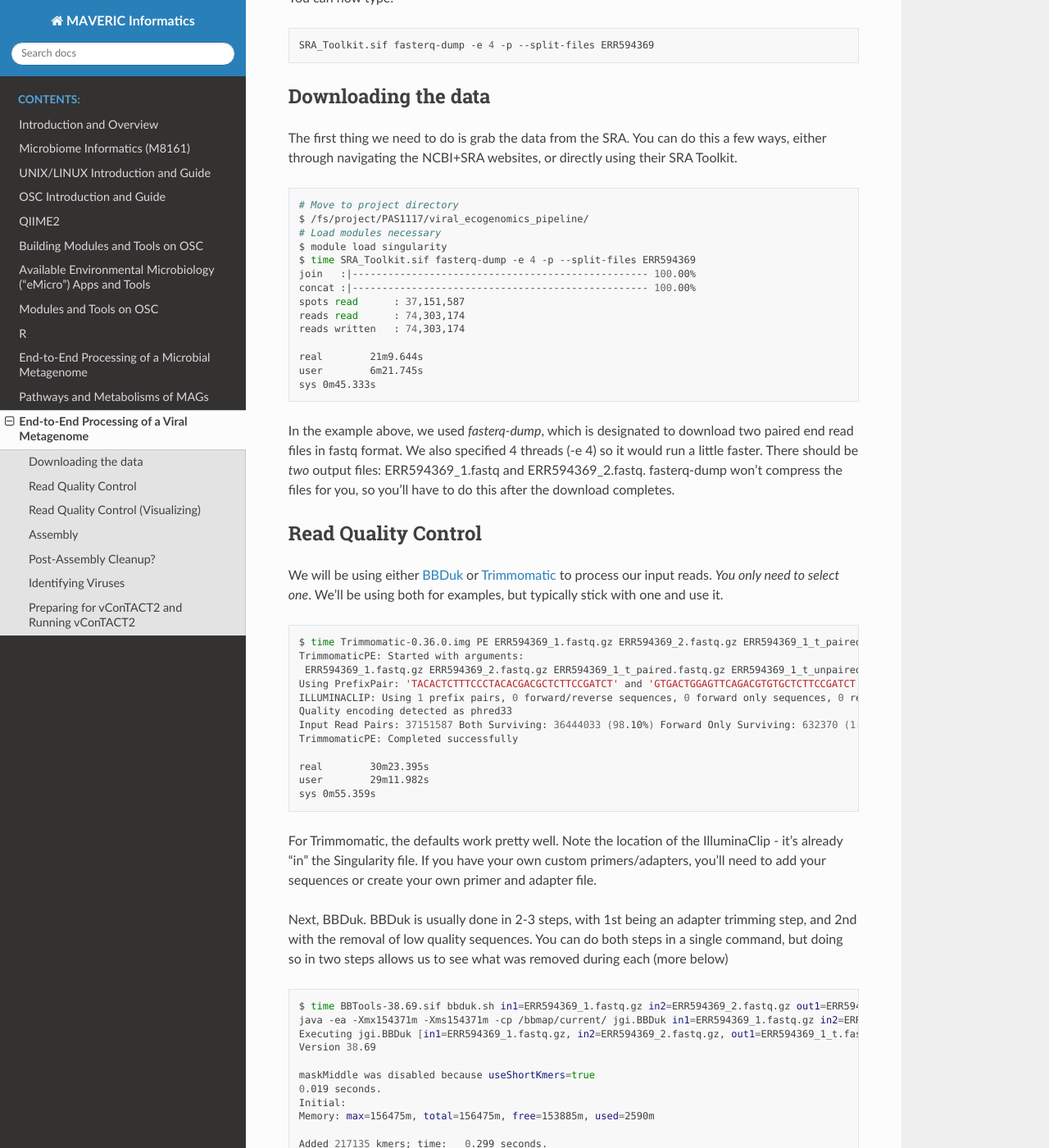
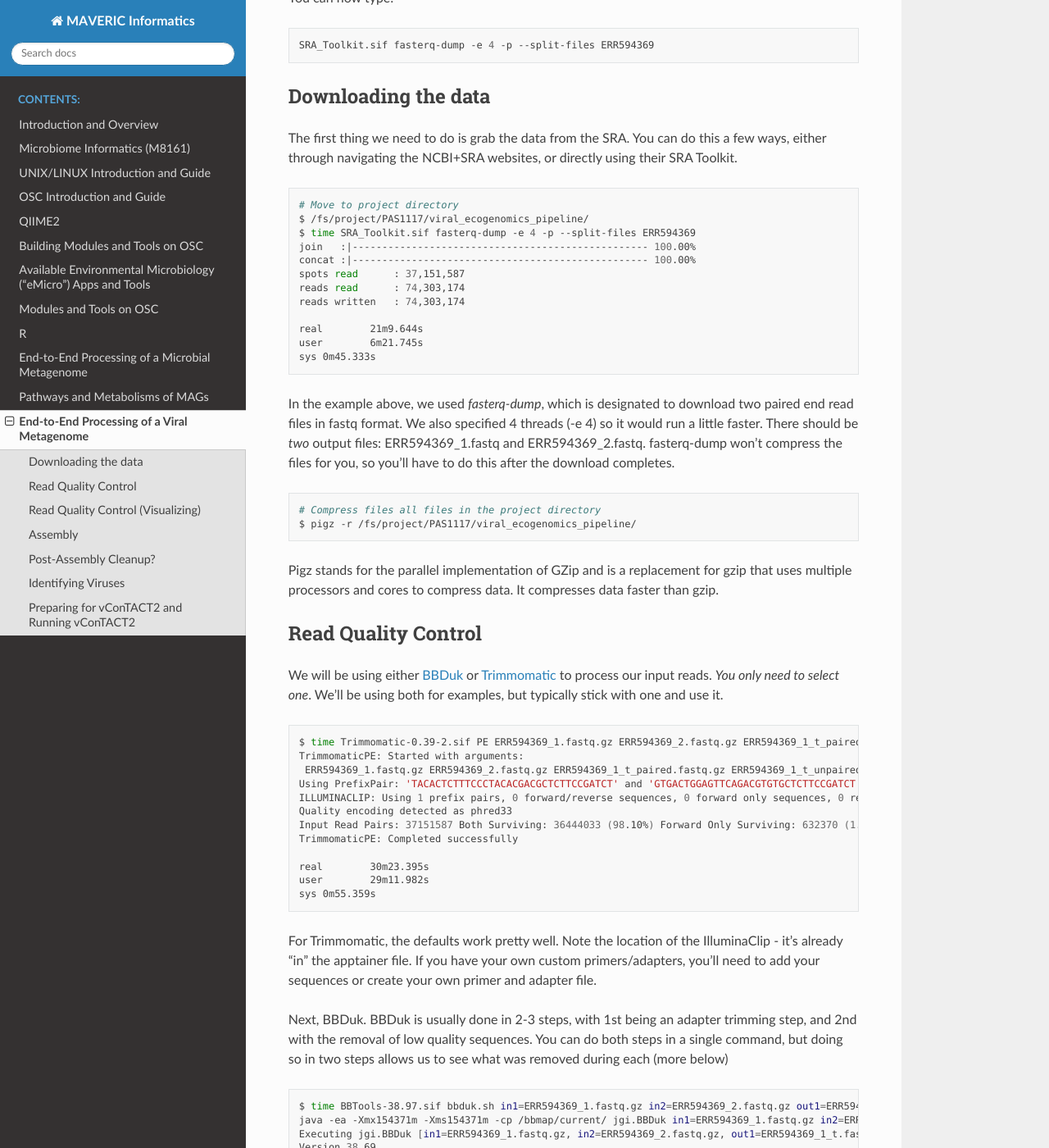
Before and after one commit to MAVERIC-Labs/MAVERIC_informatics, a Sphinx documentation site: the page built from docs/source/Processing-a-Viral-Metagenome.rst, in a window 1280 px wide and 1400 px high, scrolled down 739 px. Shown: the whole window at 82% size. Built offline with Sphinx 7.4.7 and the Read the Docs theme 3.1.0, drawn with Linux system fonts in a browser that asks for light colours; some of the changed text lies outside the part shown.

Commit message:
edited viral metagenome processing

```diff
--- a/docs/source/Processing-a-Viral-Metagenome.rst
+++ b/docs/source/Processing-a-Viral-Metagenome.rst
@@ -10,12 +10,12 @@ the data from SRA.
 This will include (nearly) all steps and *most* of the results returned from the command line. Clearly, some outputs
 can't be nicely placed here, but are available (as links to files) or in the M8161 project directory.
 
-Everything here uses Singularity. All of the singularity images are located at:
+Everything here uses apptainer. All of the apptainer images are located at:
 
 **/users/PAS1117/osu9664/eMicro-Apps/**
 
-So you must prepend each \*.img, \*.simg or \*.sif Singularity container w/ this path OR link them (see :ref:`UNIX_LINUX`).
-Another way to avoid needing to prepend every Singularity container is to add them to your $PATH
+So you must prepend each \*.img, \*.simg or \*.sif apptainer container w/ this path OR link them (see :ref:`UNIX_LINUX`).
+Another way to avoid needing to prepend every apptainer container is to add them to your $PATH
 
 .. code-block:: bash
 
@@ -25,7 +25,7 @@ Now, instead of typing:
 
 .. code-block:: bash
 
-    singularity run /users/PAS1117/osu9664/eMicro-Apps/SRA_Toolkit.sif fasterq-dump -e 4 -p --split-files ERR594369
+    apptainer run /users/PAS1117/osu9664/eMicro-Apps/SRA_Toolkit.sif fasterq-dump -e 4 -p --split-files ERR594369
 
 You can now type:
 
@@ -43,8 +43,6 @@ NCBI+SRA websites, or directly using their SRA Toolkit.
 
     # Move to project directory
     $ /fs/project/PAS1117/viral_ecogenomics_pipeline/
-    # Load modules necessary
-    $ module load singularity
     $ time SRA_Toolkit.sif fasterq-dump -e 4 -p --split-files ERR594369
     join   :|-------------------------------------------------- 100.00%
     concat :|-------------------------------------------------- 100.00%
@@ -60,6 +58,12 @@ In the example above, we used *fasterq-dump*, which is designated to download tw
 We also specified 4 threads (-e 4) so it would run a little faster. There should be *two* output files: ERR594369_1.fastq
 and ERR594369_2.fastq. fasterq-dump won't compress the files for you, so you'll have to do this after the download completes.
 
+.. code-block:: bash
+
+    # Compress files all files in the project directory
+    $ pigz -r /fs/project/PAS1117/viral_ecogenomics_pipeline/
+
+Pigz stands for the parallel implementation of GZip and is a replacement for gzip that uses multiple processors and cores to compress data. It compresses data faster than gzip.
 
 Read Quality Control
 --------------------
@@ -70,7 +74,7 @@ We'll be using both for examples, but typically stick with one and use it.
 
 .. code-block:: bash
 
-    $ time Trimmomatic-0.36.0.img PE ERR594369_1.fastq.gz ERR594369_2.fastq.gz ERR594369_1_t_paired.fastq.gz ERR594369_1_t_unpaired.fastq.gz ERR594369_2_t_paired.fastq.gz ERR594369_2_t_unpaired.fastq.gz ILLUMINACLIP:/Trimmomatic-0.36/adapters/TruSeq3-PE.fa:2:30:10:2 LEADING:3 TRAILING:3 MINLEN:36
+    $ time Trimmomatic-0.39-2.sif PE ERR594369_1.fastq.gz ERR594369_2.fastq.gz ERR594369_1_t_paired.fastq.gz ERR594369_1_t_unpaired.fastq.gz ERR594369_2_t_paired.fastq.gz ERR594369_2_t_unpaired.fastq.gz ILLUMINACLIP:/Trimmomatic-0.39/adapters/TruSeq3-PE.fa:2:30:10:2 LEADING:3 TRAILING:3 MINLEN:36
     TrimmomaticPE: Started with arguments:
      ERR594369_1.fastq.gz ERR594369_2.fastq.gz ERR594369_1_t_paired.fastq.gz ERR594369_1_t_unpaired.fastq.gz ERR594369_2_t_paired.fastq.gz ERR594369_2_t_unpaired.fastq.gz ILLUMINACLIP:/Trimmomatic-0.36/adapters/TruSeq3-PE.fa:2:30:10:2 LEADING:3 TRAILING:3 MINLEN:36
     Using PrefixPair: 'TACACTCTTTCCCTACACGACGCTCTTCCGATCT' and 'GTGACTGGAGTTCAGACGTGTGCTCTTCCGATCT'
@@ -83,7 +87,7 @@ We'll be using both for examples, but typically stick with one and use it.
     user	29m11.982s
     sys	0m55.359s
 
-For Trimmomatic, the defaults work pretty well. Note the location of the IlluminaClip - it's already "in" the Singularity
+For Trimmomatic, the defaults work pretty well. Note the location of the IlluminaClip - it's already "in" the apptainer
 file. If you have your own custom primers/adapters, you'll need to add your sequences or create your own primer and adapter
 file.
 
@@ -93,7 +97,7 @@ removed during each (more below)
 
 .. code-block:: bash
 
-    $ time BBTools-38.69.sif bbduk.sh in1=ERR594369_1.fastq.gz in2=ERR594369_2.fastq.gz out1=ERR594369_1_t.fastq.gz out2=ERR594369_2_t.fastq.gz ref=/bbmap/resources/adapters.fa ktrim=r k=23 mink=11 hdist=1 tpe tbo
+    $ time BBTools-38.97.sif bbduk.sh in1=ERR594369_1.fastq.gz in2=ERR594369_2.fastq.gz out1=ERR594369_1_t.fastq.gz out2=ERR594369_2_t.fastq.gz ref=/bbmap/resources/adapters.fa ktrim=r k=23 mink=11 hdist=1 tpe tbo
     java -ea -Xmx154371m -Xms154371m -cp /bbmap/current/ jgi.BBDuk in1=ERR594369_1.fastq.gz in2=ERR594369_2.fastq.gz out1=ERR594369_1_t.fastq.gz out2=ERR594369_2_t.fastq.gz ref=/bbmap/resources/adapters.fa ktrim=r k=23 mink=11 hdist=1 tpe tbo
     Executing jgi.BBDuk [in1=ERR594369_1.fastq.gz, in2=ERR594369_2.fastq.gz, out1=ERR594369_1_t.fastq.gz, out2=ERR594369_2_t.fastq.gz, ref=/bbmap/resources/adapters.fa, ktrim=r, k=23, mink=11, hdist=1, tpe, tbo]
     Version 38.69
@@ -194,7 +198,7 @@ How does the quality check out?
 Read Quality Control (Visualizing)
 ----------------------------------
 
-Here, we've already loaded singularity (above) and moved to the project directory. In this example, I'm going to run
+Here, we've already moved to the project directory. In this example, I'm going to run
 FastQC on all of the input files (2), the results from Trimmomatic (4) and the adapter trimmed (2) and quality filtered
 (2) read *pairs* of BBDuk.
 
@@ -309,7 +313,6 @@ that should assemble your data.
     #SBATCH --partition=hugemem
 
     # Load the SPAdes module - or can be loaded directly
-    module load singularity
     spadesLoc=/users/PAS1117/osu9664/eMicro-Apps/SPAdes-3.13.0.sif
 
     # General Options, can't use --careful with --meta
@@ -386,7 +389,6 @@ And now, what if we wanted to use a different assembler, let's say MEGAHIT?
     #SBATCH -J MEGAHIT
     #SBATCH --partition=hugemem
 
-    module load singularity
 
     # Directories
     projectDir="/fs/project/PAS1117/ben/VEP"
@@ -472,7 +474,6 @@ First, we'll run an initial pass using VirSorter2
     #SBATCH -J VS2_p1
 
     # Load the SPAdes module - or can be loaded directly
-    module load singularity
     vs2Loc=/users/PAS1117/osu9664/eMicro-Apps/VirSorter2-2.2.3.sif
     workDir="/fs/project/PAS1117/ben/VEP"
 
@@ -508,7 +509,6 @@ Next, run CheckV...
     #SBATCH -J CheckV
 
     # Load the SPAdes module - or can be loaded directly
-    module load singularity
     checkVLoc=/users/PAS1117/osu9664/eMicro-Apps/CheckV-0.8.1.sif
     workDir="/fs/project/PAS1117/ben/VEP"
 
@@ -569,7 +569,6 @@ Now re-run VirSorter.
     #SBATCH -J VS2_p2
 
     # Load VirSorter
-    module load singularity
     vs2Loc=/users/PAS1117/osu9664/eMicro-Apps/VirSorter2-2.2.3.sif
     workDir="/fs/project/PAS1117/ben/VEP"
 
@@ -613,7 +612,6 @@ genomes and can lead to them being called viral.
     #SBATCH -J DRAMv
 
     # Load the SPAdes module - or can be loaded directly
-    module load singularity
     dramLoc=/users/PAS1117/osu9664/eMicro-Apps/DRAM-PAS1573-1.2.1.sif
     workDir="/fs/project/PAS1117/ben/VEP"
 
@@ -633,7 +631,7 @@ genomes and can lead to them being called viral.
     time dramLoc distill -i $outDir/annotations.tsv -o "${workDir}/analyses/DRAMv-distill"
 
 Two things to notice. 1) We're still continuing with the  `VirSorter2 SOP <https://dx.doi.org/10.17504/protocols.io.bwm5pc86>`_
-and 2) we're using a special Singularity version of DRAMv. Feel free to use the module version or your own installation.
+and 2) we're using a special apptainer version of DRAMv. Feel free to use the module version or your own installation.
 
 Let's see how long this took.
 
@@ -710,9 +708,7 @@ we'll run prodigal first - to generate proteins - and then use an accessory func
     #SBATCH -J vConTACT2
     #SBATCH --partition=hugemem
 
-    module load singularity
     module use /fs/project/PAS1117/modulefiles
-    module load singularityImages
 
     # Directories
     workDir="/fs/project/PAS1117/ben/VEP"
@@ -731,7 +727,7 @@ we'll run prodigal first - to generate proteins - and then use an accessory func
     vcontact2Loc="/users/PAS1117/osu9664/eMicro-Apps/vConTACT2-0.9.20.sif"
     outputDir="${workDir}/analyses/vConTACT2_output"
 
-    time singularity exec $vcontact2Loc vcontact2_gene2genome -p $prodigal_outputDir/VirSorter2_genomes.faa \
+    time apptainer exec $vcontact2Loc vcontact2_gene2genome -p $prodigal_outputDir/VirSorter2_genomes.faa \
     -o $prodigal_outputDir/VirSorter2_proteins.csv -s Prodigal-FAA
 
     time $vcontact2Loc --pcs-mode MCL --vcs-mode ClusterONE --threads 48 --raw-proteins $prodigal_outputDir/VirSorter2_genomes.faa \
```
